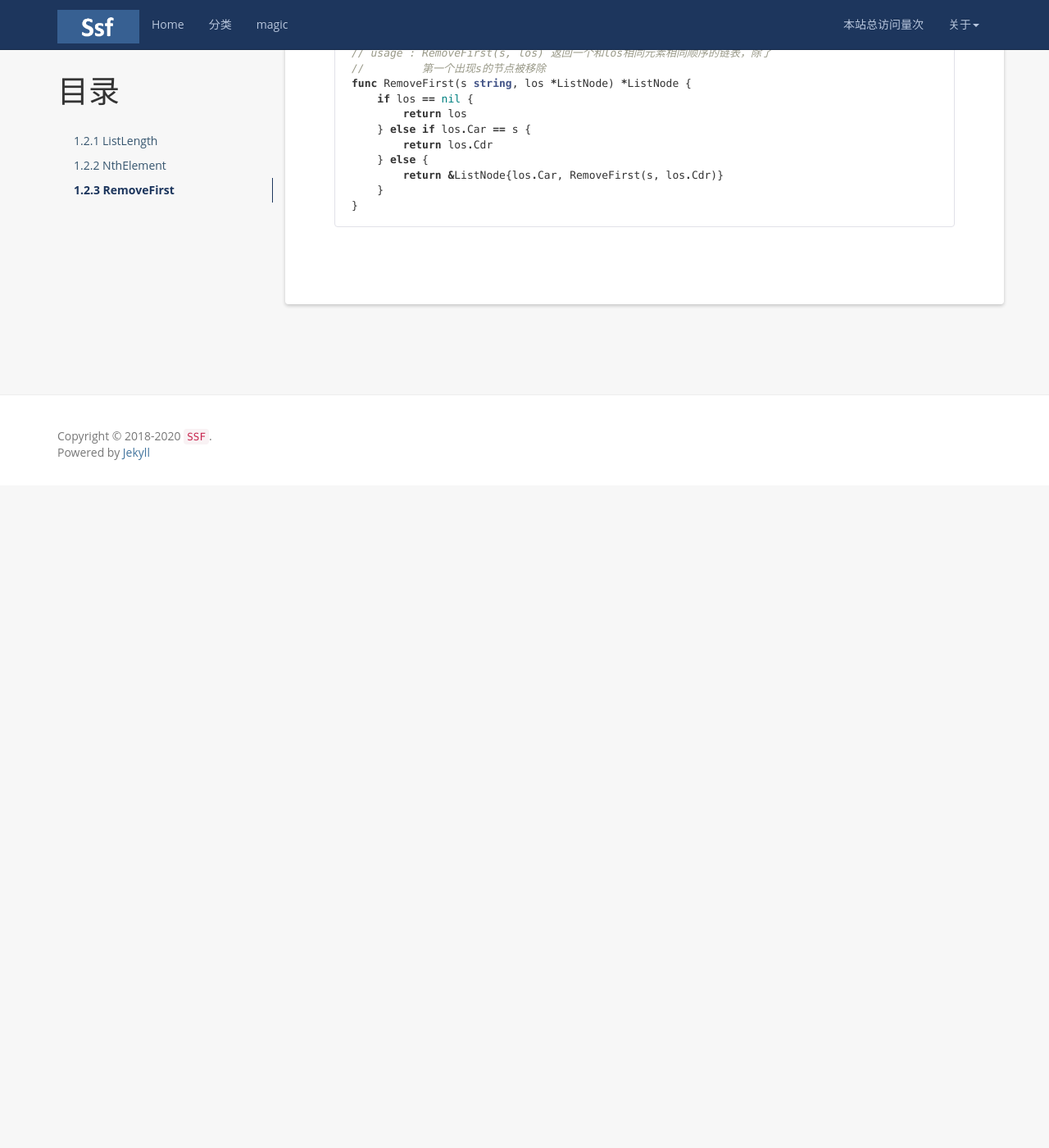
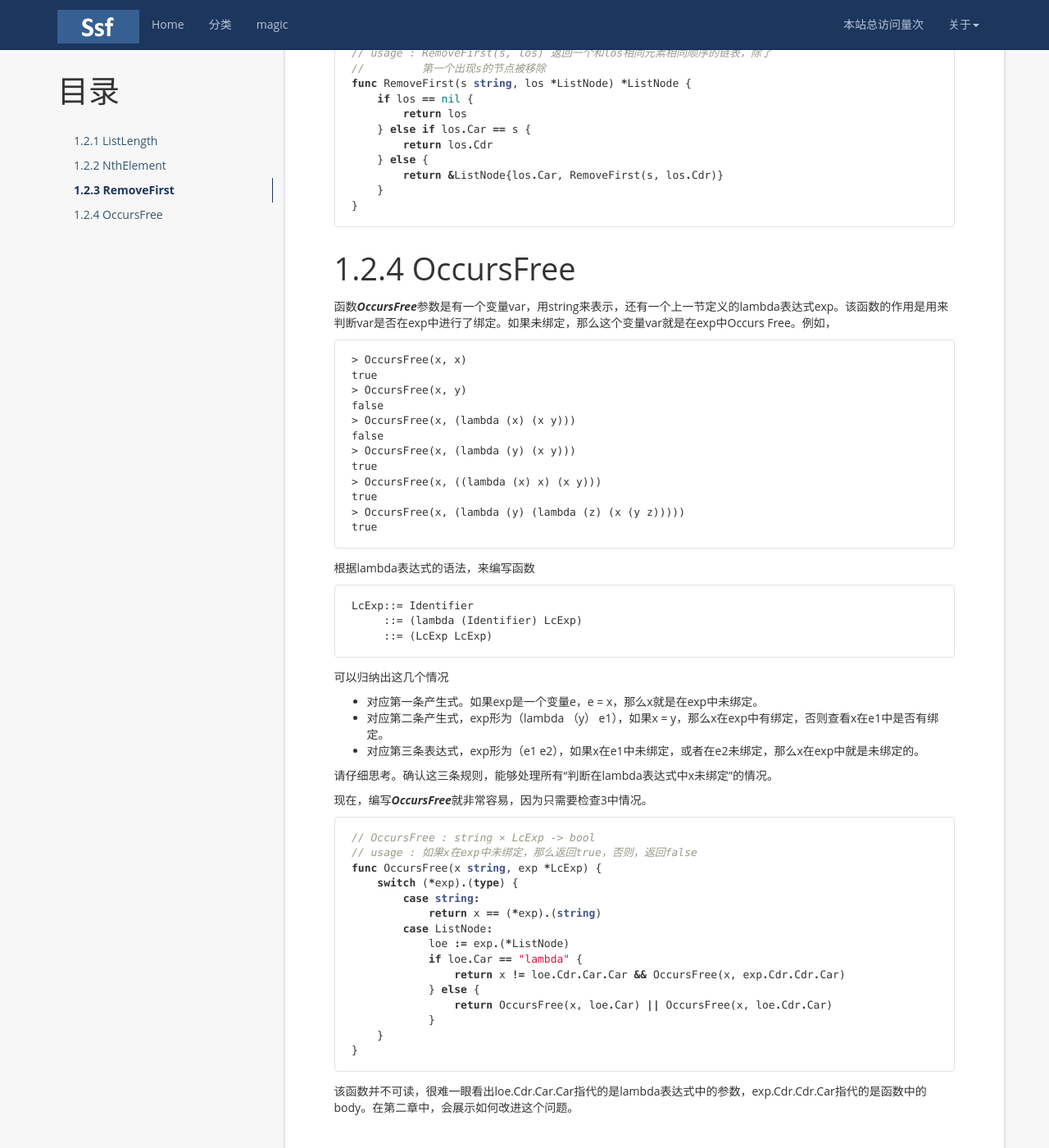
Before and after one commit to waanan/waanan.github.io, a Jekyll site: the page built from _posts/2020-06-27-eopl-c1_2.md, in a window 1280 px wide and 1400 px high, scrolled down 3221 px. Shown: the whole window at 82% size. Built offline with Jekyll 4.4.1, drawn with Linux system fonts in a browser that asks for light colours; nearby versions of some CDN libraries; comment, search, counter and statistics services are not loaded; before the commit the page ends 3813 px from its top, so only the background shows below that.

Commit message:
Update 2020-06-27-eopl-c1_2.md

````diff
--- a/_posts/2020-06-27-eopl-c1_2.md
+++ b/_posts/2020-06-27-eopl-c1_2.md
@@ -191,3 +191,59 @@ func RemoveFirst(s string, los *ListNode) *ListNode {
     }
 }
 ```
+
+1.2.4 	OccursFree		{#OccursFree}
+====================================
+
+函数***OccursFree***参数是有一个变量var，用string来表示，还有一个上一节定义的lambda表达式exp。该函数的作用是用来判断var是否在exp中进行了绑定。如果未绑定，那么这个变量var就是在exp中Occurs Free。例如，
+
+```
+> OccursFree(x, x)
+true
+> OccursFree(x, y)
+false
+> OccursFree(x, (lambda (x) (x y)))
+false
+> OccursFree(x, (lambda (y) (x y)))
+true
+> OccursFree(x, ((lambda (x) x) (x y)))
+true
+> OccursFree(x, (lambda (y) (lambda (z) (x (y z)))))
+true
+```
+
+根据lambda表达式的语法，来编写函数
+```
+LcExp::= Identifier
+     ::= (lambda (Identifier) LcExp)
+     ::= (LcExp LcExp)
+```
+
+可以归纳出这几个情况
+* 对应第一条产生式。如果exp是一个变量e，e = x，那么x就是在exp中未绑定。
+* 对应第二条产生式，exp形为（lambda （y） e1），如果x = y，那么x在exp中有绑定，否则查看x在e1中是否有绑定。
+* 对应第三条表达式，exp形为（e1 e2），如果x在e1中未绑定，或者在e2未绑定，那么x在exp中就是未绑定的。
+
+请仔细思考。确认这三条规则，能够处理所有“判断在lambda表达式中x未绑定”的情况。
+
+现在，编写***OccursFree***就非常容易，因为只需要检查3中情况。
+
+```go
+// OccursFree : string × LcExp -> bool
+// usage : 如果x在exp中未绑定，那么返回true，否则，返回false
+func OccursFree(x string, exp *LcExp) {
+    switch (*exp).(type) {
+        case string:
+            return x == (*exp).(string)
+        case ListNode:
+            loe := exp.(*ListNode)
+            if loe.Car == "lambda" {
+                return x != loe.Cdr.Car.Car && OccursFree(x, exp.Cdr.Cdr.Car)
+            } else {
+                return OccursFree(x, loe.Car) || OccursFree(x, loe.Cdr.Car)
+            }
+    }
+}
+```
+
+该函数并不可读，很难一眼看出loe.Cdr.Car.Car指代的是lambda表达式中的参数，exp.Cdr.Cdr.Car指代的是函数中的body。在第二章中，会展示如何改进这个问题。
````
